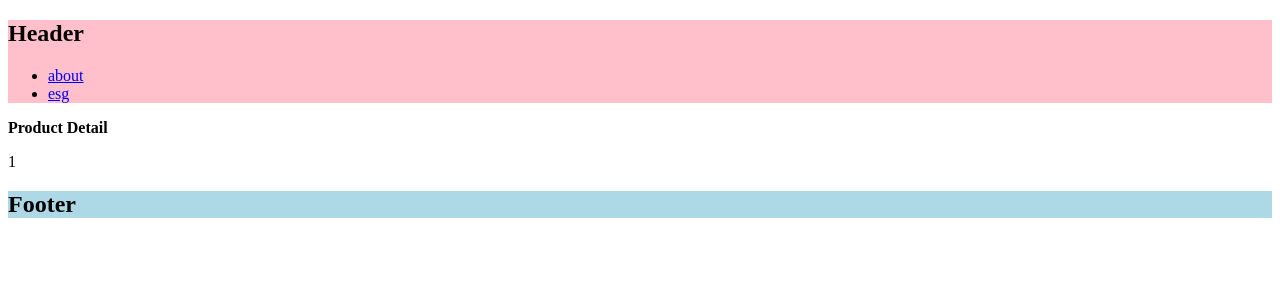
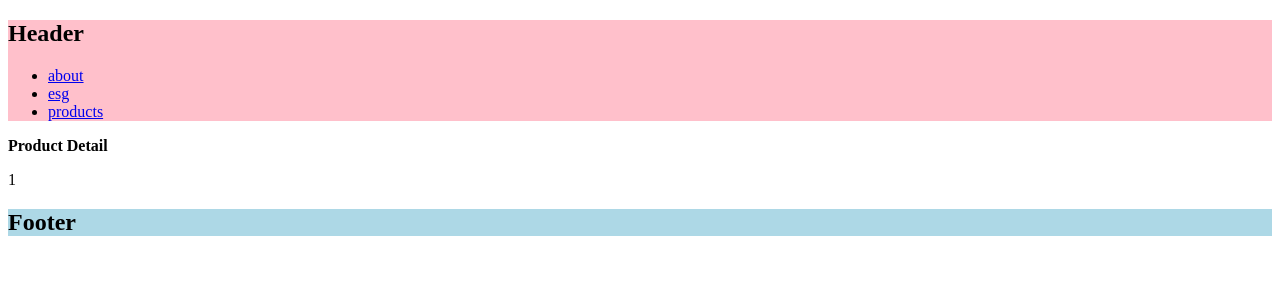
Before and after one commit to wddo/nuxt3-demo, a Nuxt app: page /product/1 in a window 1280 px wide. Shown: the top 300 px of the page. Built offline with nearby package versions, Linux system fonts and the light colour scheme.

Commit message:
product detail page in onBeforeRouteLeave

```diff
--- a/components/Header.vue
+++ b/components/Header.vue
@@ -8,6 +8,9 @@
         </li>
         <li>
           <nuxt-link to="/esg" noPrefetch>esg</nuxt-link>
+        </li>
+        <li>
+          <nuxt-link to="/products">products</nuxt-link>
         </li>
       </ul>
     </nav>
--- a/pages/product/[id].vue
+++ b/pages/product/[id].vue
@@ -10,6 +10,14 @@
 
 <script setup lang="ts">
 const route = useRoute();
+
+const { storage } = useSessionStorage("product-state");
+
+onBeforeRouteLeave(({ name }) => {
+  if (name !== "products") {
+    storage.value = null;
+  }
+});
 </script>
 
 <style scoped></style>
```
